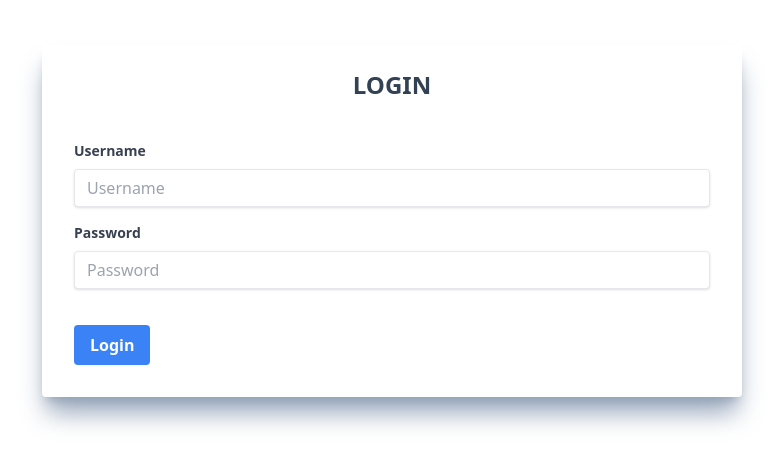
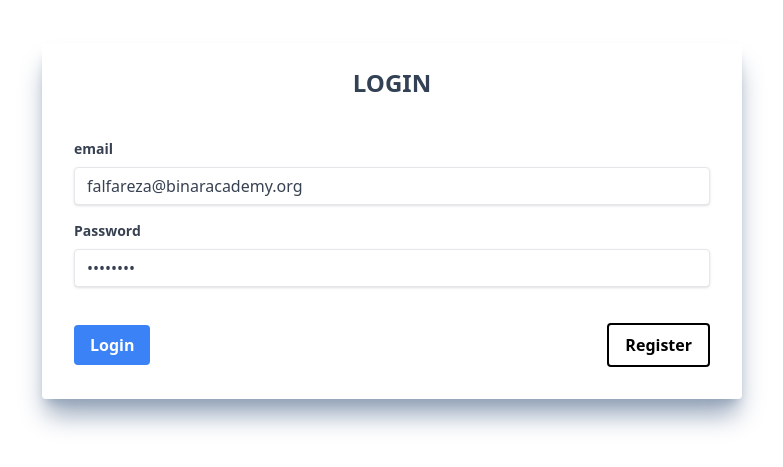
Before and after one commit to gihonsinaga/authn-authz, a React (Vite) app: page / in a window 1280 px wide. Shown: the part 171-638 px from the top of the page, without its empty margins (248-1031 px from the left). Built offline with nearby package versions, Linux system fonts and the light colour scheme.

Commit message:
Update Login.jsx

```diff
--- a/src/Login.jsx
+++ b/src/Login.jsx
@@ -1,32 +1,48 @@
-import React, { useState } from "react";
+import React, { useEffect, useState } from "react";
+import { redirect, useNavigate } from "react-router-dom";
 import "./index.css";
 
 function Login() {
-  const [username, setUsername] = useState("");
-  const [password, setPassword] = useState("");
+  const [email, setemail] = useState("falfareza@binaracademy.org");
+  const [password, setPassword] = useState("Aneh1234");
   const [error, setError] = useState(null);
+  const navigate = useNavigate();
+
+  useEffect(() => {
+    console.log("localStorage ", localStorage.getItem("token"));
+    if (localStorage.getItem("token") !== null) {
+      alert("Silahkan Logout Terlebih dahulu sebelum login");
+      navigate("/LandingPage");
+    }
+  }, []);
 
   const handleSubmit = async (e) => {
     e.preventDefault();
 
     try {
-      const response = await fetch("https://dummyjson.com/auth/login", {
-        method: "POST",
-        headers: { "Content-Type": "application/json" },
-        body: JSON.stringify({
-          username,
-          password,
-        }),
-      });
+      const response = await fetch(
+        "https://shy-cloud-3319.fly.dev/api/v1/auth/login",
+        {
+          method: "POST",
+          headers: { "Content-Type": "application/json" },
+          body: JSON.stringify({
+            email,
+            password,
+            expiresInMins: 30,
+          }),
+        }
+      );
       if (!response.ok) {
         throw new Error("Failed to login");
       }
       const data = await response.json();
       console.log("Logged in user data: ", data);
+      const { token } = data;
+      localStorage.setItem("token", token);
       window.location.href = "/LandingPage";
     } catch (error) {
       console.error("Login error: ", error);
-      setError("Your Usename and password is wrong");
+      setError("Your email or password is wrong");
     }
   };
 
@@ -42,17 +58,17 @@ function Login() {
         <div className="mb-4">
           <label
             className="block text-gray-700 text-sm font-bold mb-2"
-            htmlFor="username"
+            htmlFor="email"
           >
-            Username
+            email
           </label>
           <input
             className="shadow appearance-none border rounded w-full py-2 px-3 text-gray-700 leading-tight focus:outline-none focus:shadow-outline"
-            id="username"
+            id="email"
             type="text"
-            placeholder="Username"
-            value={username}
-            onChange={(e) => setUsername(e.target.value)}
+            placeholder="email"
+            value={email}
+            onChange={(e) => setemail(e.target.value)}
           />
         </div>
         <div className="mb-6">
@@ -79,6 +95,13 @@ function Login() {
           >
             Login
           </button>
+          <button
+            onClick={() => navigate("/Register")}
+            className="bg-white hover:bg-blue-500 hover:border-white hover:text-white border-black border-2 text-black font-bold py-2 px-4 rounded focus:outline-none focus:shadow-outline"
+            type="submit"
+          >
+            Register
+          </button>
         </div>
       </form>
     </div>
```
